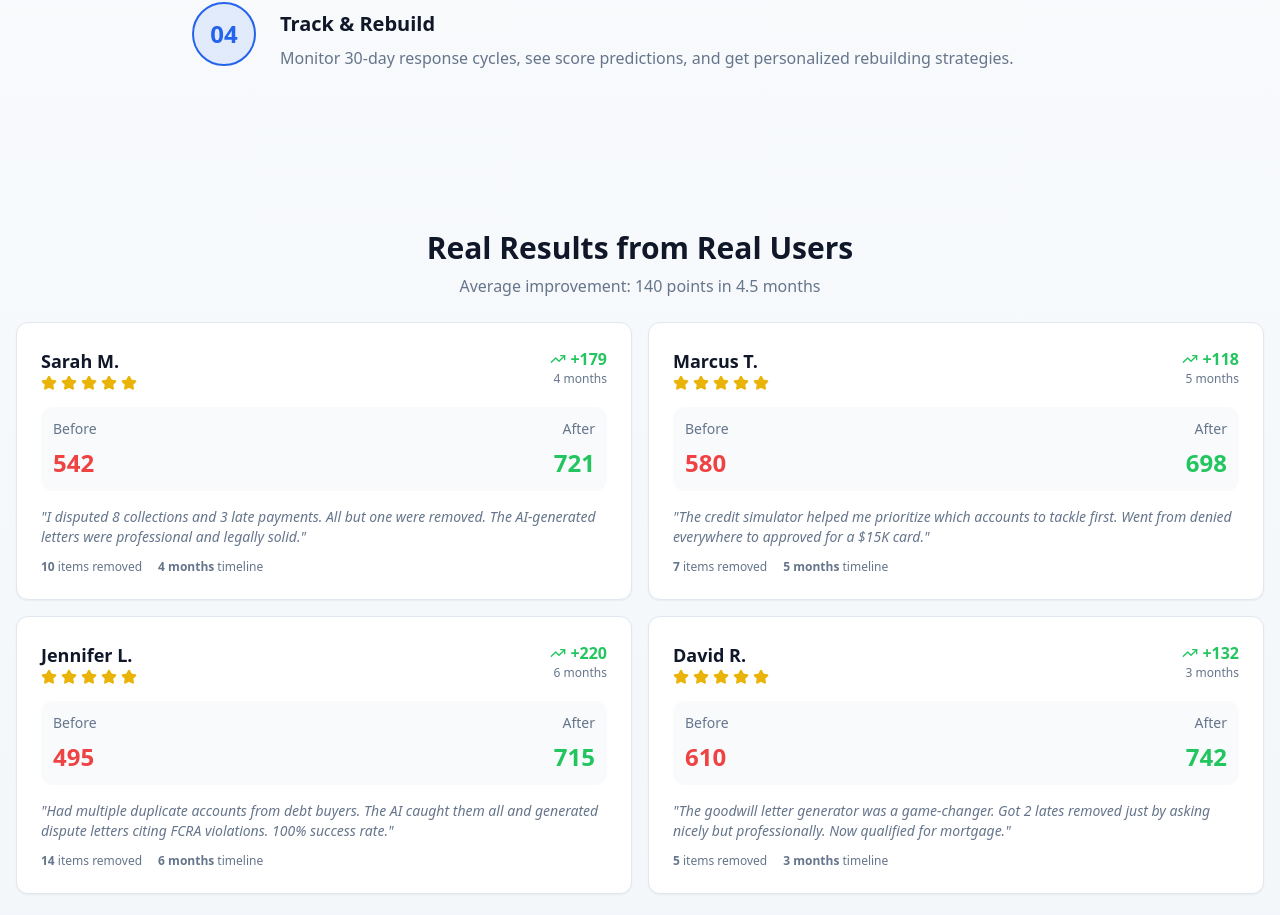
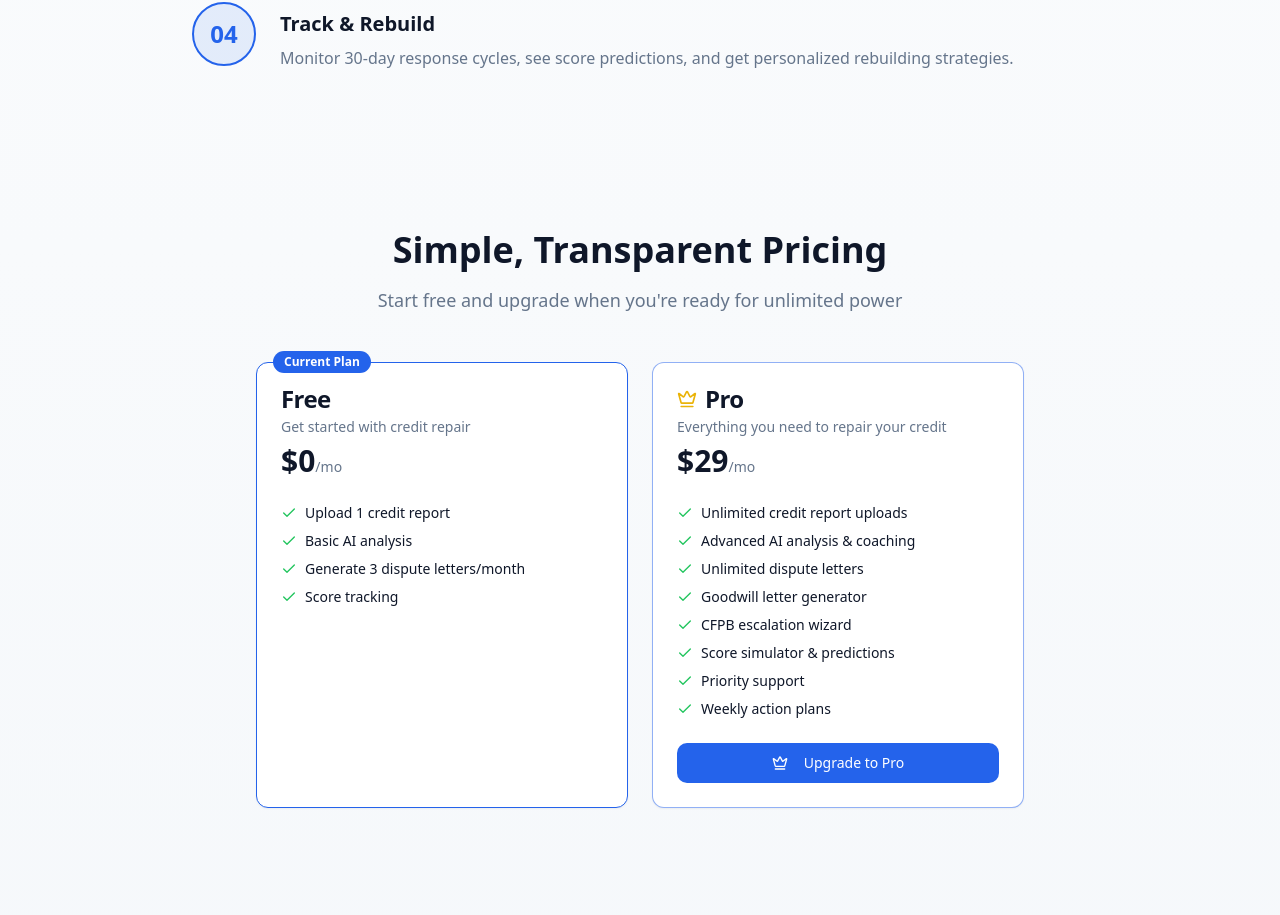
Before and after one commit to gmr9387/lex-credit-pro, a React (Vite) app: page / in a window 1280 px wide. Shown: the part 1882-2797 px from the top of the page. Built offline with nearby package versions, Linux system fonts and the light colour scheme; no server answers; the database is empty; the HTML template or start-up script is replaced by a standard one.

Commit message:
Preceding changes

```diff
--- a/src/pages/Landing.tsx
+++ b/src/pages/Landing.tsx
@@ -156,6 +156,17 @@ const Landing = () => {
         </div>
       </div>
 
+      {/* Pricing Section */}
+      <div className="container mx-auto px-4 py-20">
+        <div className="text-center mb-12">
+          <h2 className="text-3xl md:text-4xl font-bold mb-4">Simple, Transparent Pricing</h2>
+          <p className="text-lg text-muted-foreground max-w-2xl mx-auto">
+            Start free and upgrade when you're ready for unlimited power
+          </p>
+        </div>
+        <PricingSection />
+      </div>
+
       {/* Success Stories */}
       <div className="container mx-auto px-4 py-20">
         <SuccessStories />
```
